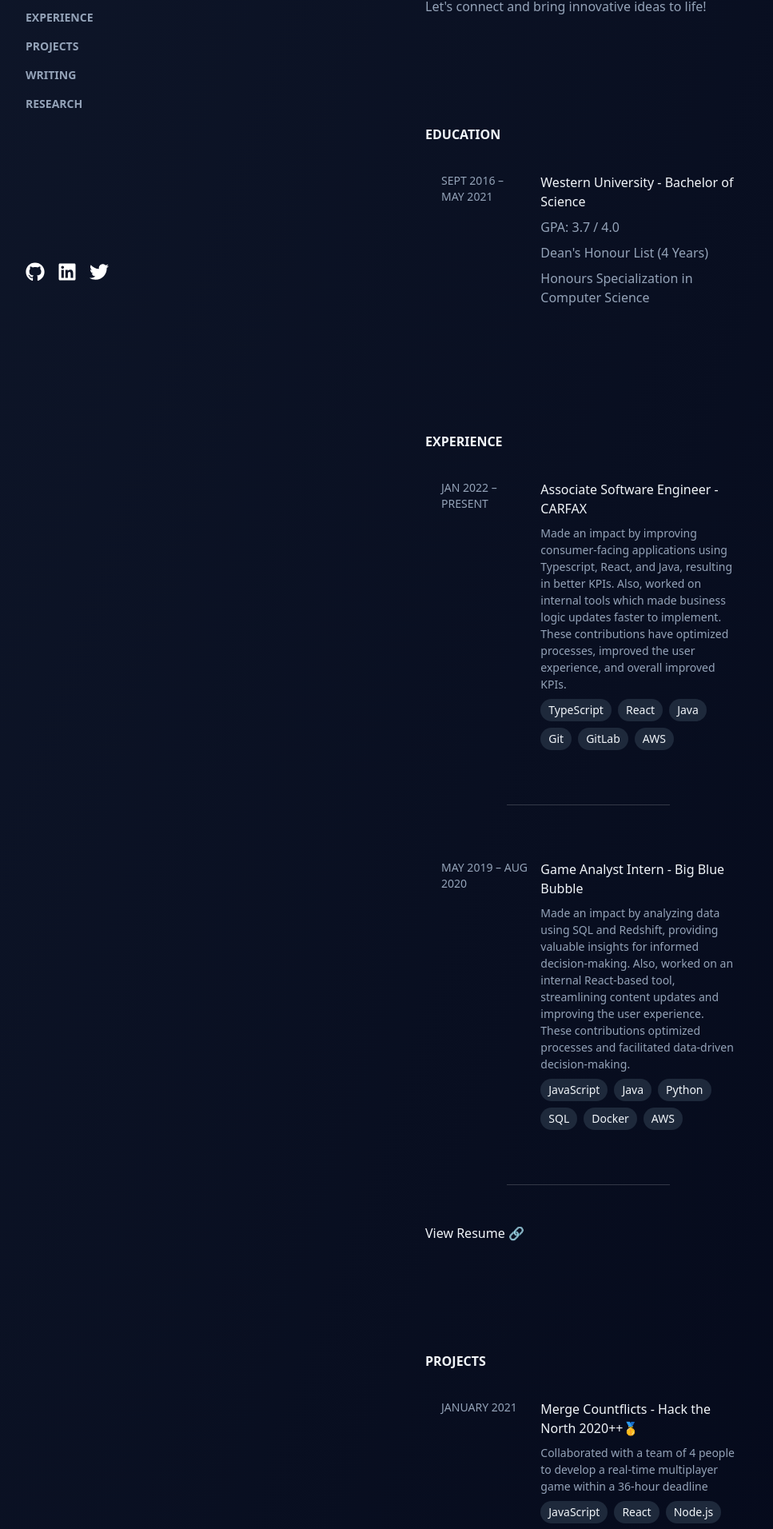
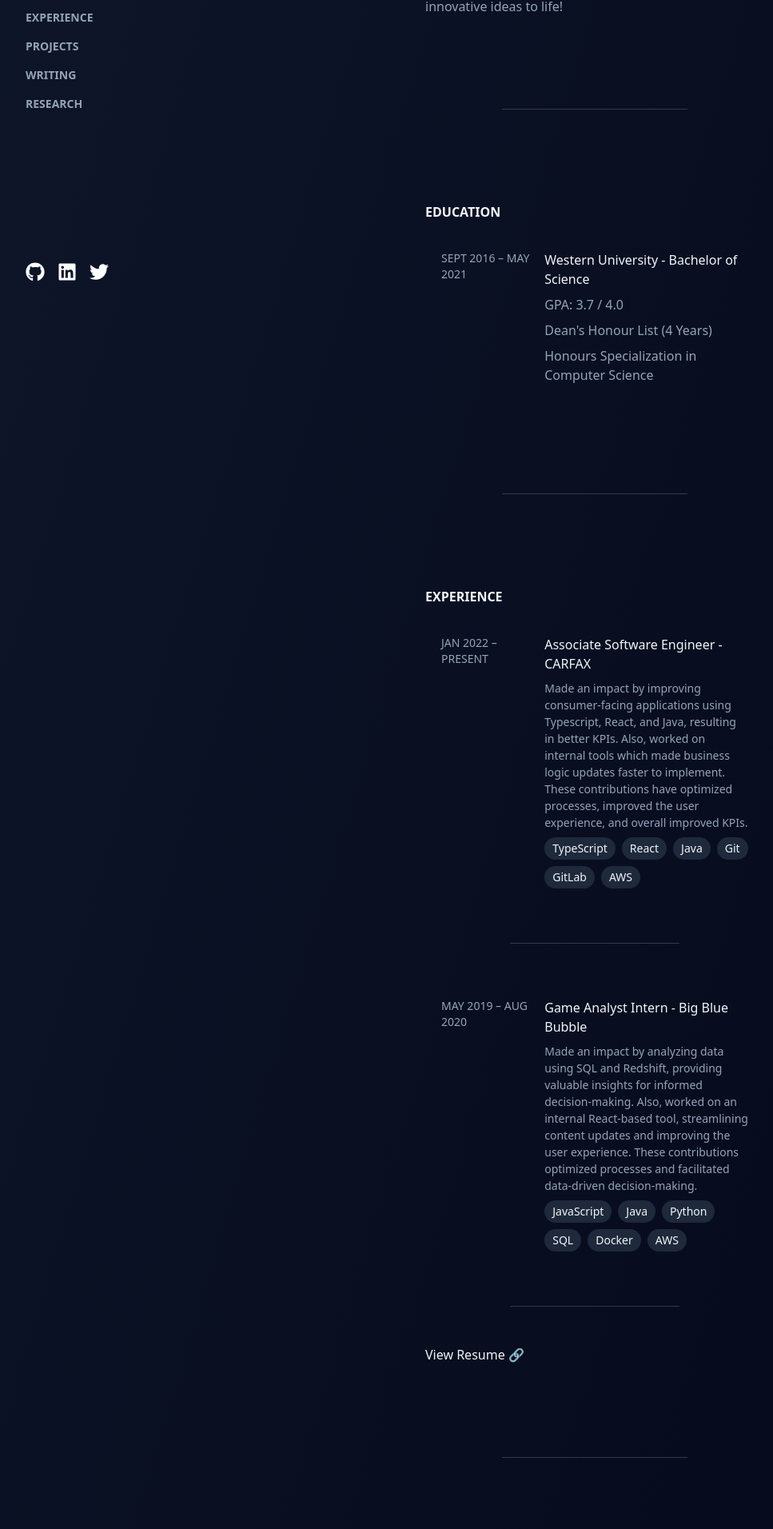
Before and after one commit to waqarkalim/waqarkalim.github.io, a React (Vite) app: page / in a window 1280 px wide. Shown: the part 352-2264 px from the top of the page at 80% size, without its empty margins (144-1111 px from the left). Built offline with nearby package versions, Linux system fonts and the light colour scheme.

Commit message:
Add Dividers between section

```diff
--- a/src/pages/Content.tsx
+++ b/src/pages/Content.tsx
@@ -4,16 +4,22 @@
 import Projects from './Projects'
 import Research from './Research'
 import Writing from './Writing'
+import Divider from './elements/Divider'
 
 const Content = () => {
   return (
-    <div className="flex flex-grow flex-col gap-8 px-6 py-8 sm:gap-24 sm:px-12 sm:py-20 lg:w-1/2 lg:overflow-y-auto lg:px-0 lg:py-24 lg:pr-24 xl:w-1/4">
+    <div className="flex flex-grow flex-col gap-8 px-6 py-8 sm:gap-24 sm:px-12 sm:py-20 lg:w-1/2 lg:overflow-y-auto lg:px-0 lg:py-24 lg:pr-20 xl:w-1/4">
       <main className="flex flex-col gap-8 sm:gap-24">
         <About />
+        <Divider />
         <Education />
+        <Divider />
         <Experience />
+        <Divider />
         <Projects />
+        <Divider />
         <Writing />
+        <Divider />
         <Research />
       </main>
       <footer className="subtitle-text flex justify-center gap-1 p-2 align-middle">
```
